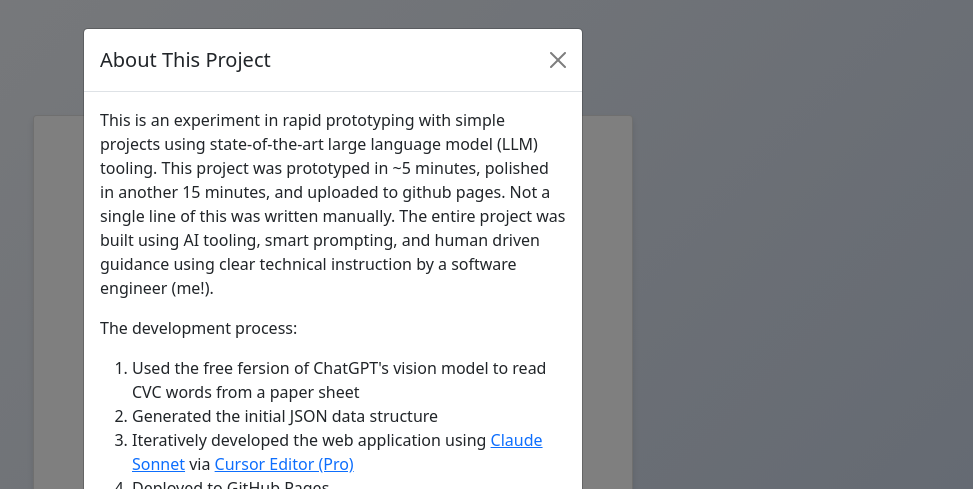
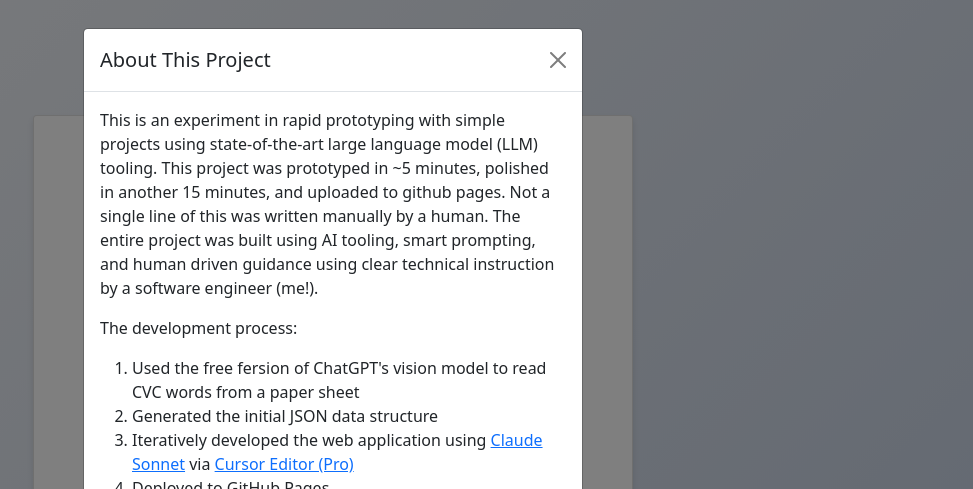
Before and after one commit to booherbg/kinder-sight-words, a plain HTML site: page index.html in a window 1280 px wide. Both pictures are taken after a click on the button "About". Shown: the top 489 px of the page, without its empty margins (307-1280 px from the left). Drawn offline with nearby package versions, Linux system fonts and the light colour scheme.

Commit message:
minor doc update, deploying

```diff
--- a/index.html
+++ b/index.html
@@ -137,7 +137,7 @@
                     <button type="button" class="btn-close" data-bs-dismiss="modal" aria-label="Close"></button>
                 </div>
                 <div class="modal-body">
-                    <p>This is an experiment in rapid prototyping with simple projects using state-of-the-art large language model (LLM) tooling. This project was prototyped in ~5 minutes, polished in another 15 minutes, and uploaded to github pages. Not a single line of this was written manually. The entire project was built using AI tooling, smart prompting, and human driven guidance using clear technical instruction by a software engineer (me!).</p>
+                    <p>This is an experiment in rapid prototyping with simple projects using state-of-the-art large language model (LLM) tooling. This project was prototyped in ~5 minutes, polished in another 15 minutes, and uploaded to github pages. Not a single line of this was written manually by a human. The entire project was built using AI tooling, smart prompting, and human driven guidance using clear technical instruction by a software engineer (me!).</p>
 
                     <p>The development process:</p>
                     <ol>
```
